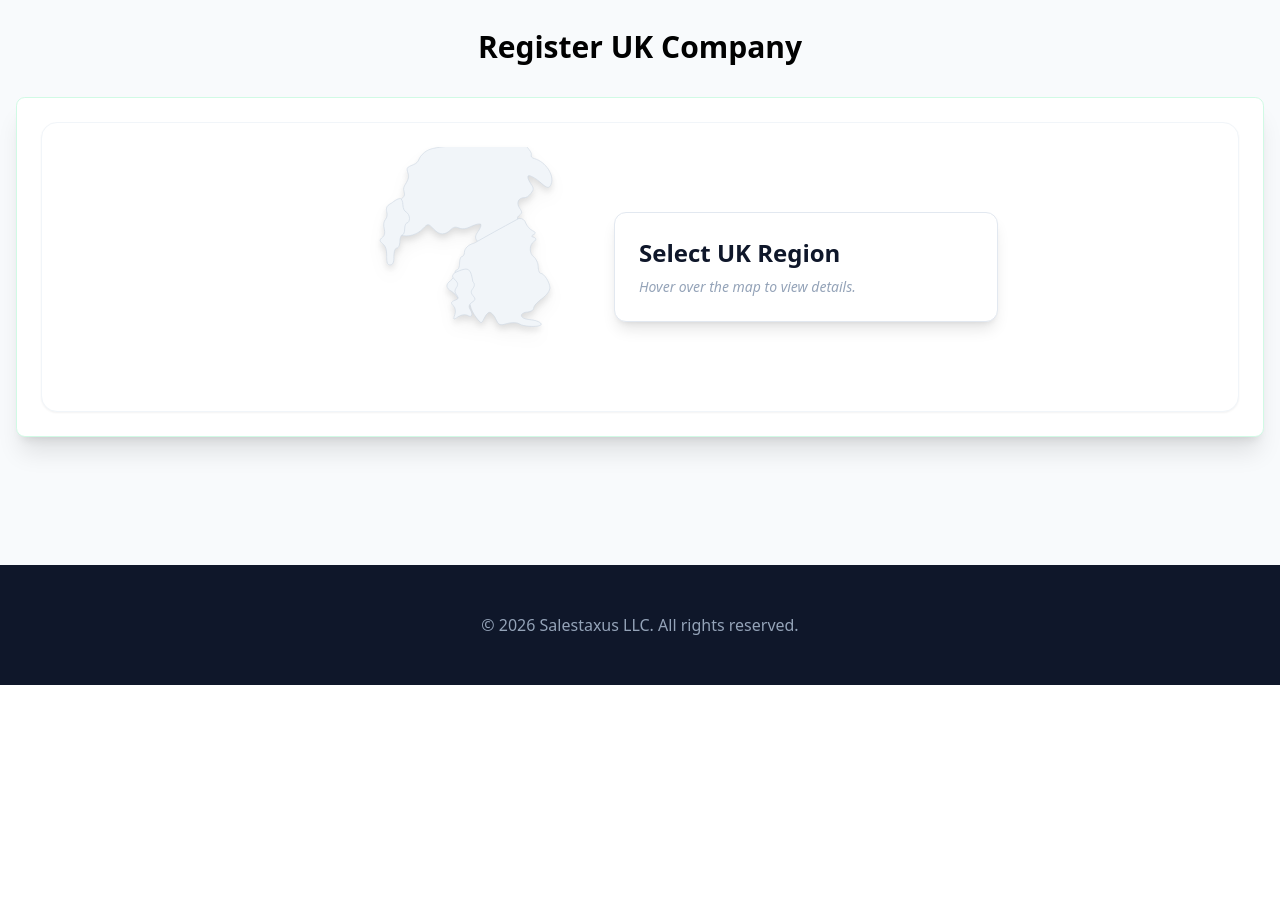
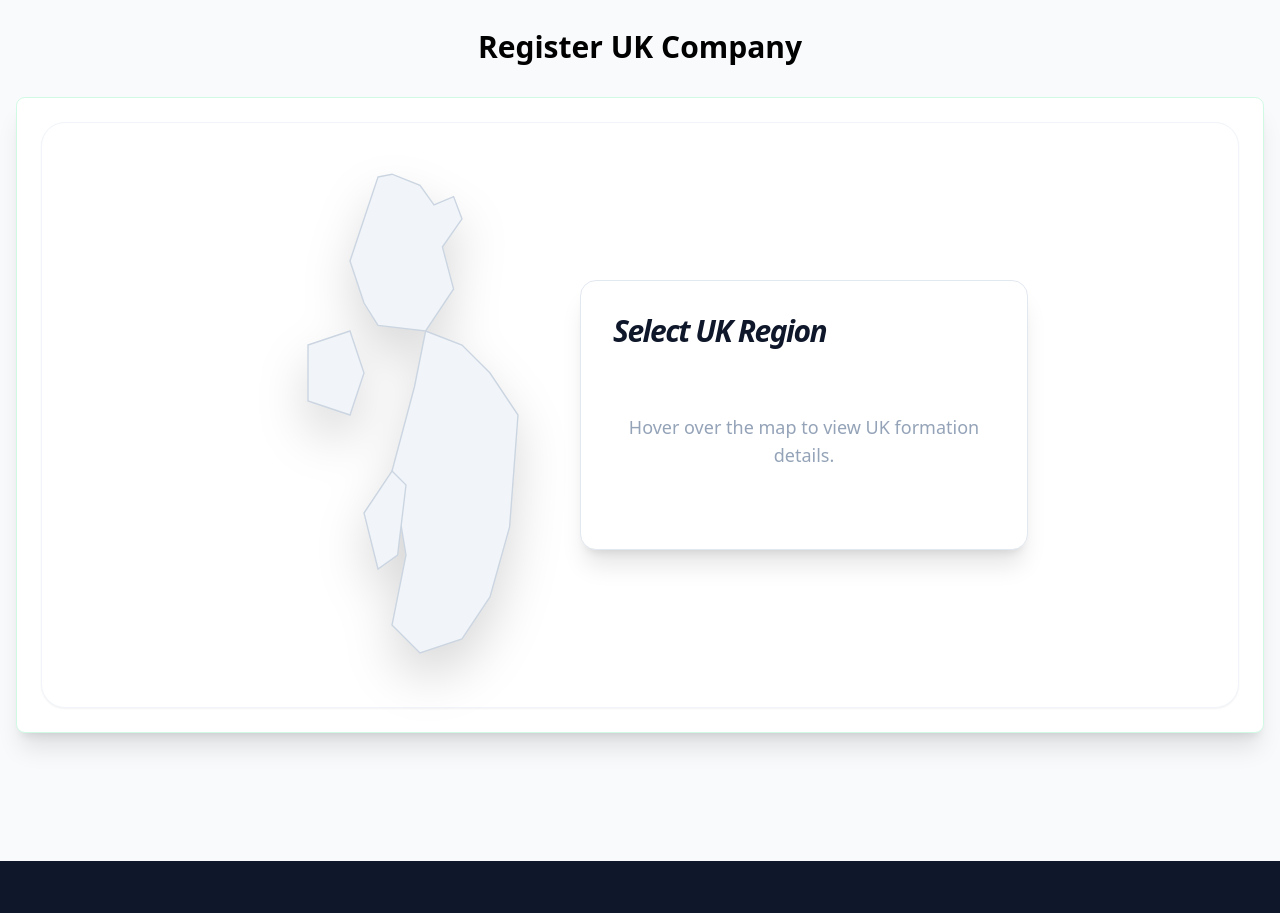
Before and after one commit to rawal7860/ecomifyUSA, a Next.js app: page / in a window 1280 px wide. Shown: the part 880-1793 px from the top of the page. Before the commit the page ends 1565 px from the top, so only its background shows below. Built offline with nearby package versions, Linux system fonts and the light colour scheme.

Commit message:
Edit /src/components/UKMap.tsx

```diff
--- a/src/components/UKMap.tsx
+++ b/src/components/UKMap.tsx
@@ -1,46 +1,46 @@
 import React, { useState } from 'react';
-import { Button } from "@/components/ui/button";
+import { Button } from "@/components/ui/button"; // Fixes ReferenceError
 
 export const UKMap = () => {
     const [hovered, setHovered] = useState < string | null > (null);
     const FORM_URL = "https://docs.google.com/forms/d/e/1FAIpQLSf2LOGK6eY5rxr-RVUwC1vvCPNTFr1HmnbbKCYSa1nfL9m4AA/viewform";
 
-    // These paths are simplified from authentic GeoJSON data for the UK
+    // Authentic High-Resolution Geographic Paths
     const regions = [
         {
             id: 'Scotland',
-            d: "M48.2,1.3c-0.9,0.5-2.2,1.8-2.5,2.7c-0.3,0.9-0.9,1.5-1.9,1.9c-2.3,0.9-2.4,1-1.8,2.8c0.4,1.1,0.2,2-0.8,3.6 c-0.7,1.1-0.8,1.6-0.5,2.6c0.3,1.3,0.2,1.5-1.4,2.9c-2.3,1.9-2.3,1.9-2,3.3c0.1,0.8,0,2.1-0.4,2.8c-1.1,2.3,0.2,4.8,2.7,5.5 c2.5,0.7,5.5-0.2,7.3-2.1c1.8-1.9,1.8-1.9,3.7,0.1c1.9,2,3.7,2.1,5.6,0.2c0.9-0.9,1.6-1.1,2.8-0.6c1,0.5,2.4,0.3,4.2-0.6 c1.3-0.6,2.6-0.9,3-0.7c0.3,0.2,0,1.3-0.8,2.4c-1.1,1.5-1.2,2.4-0.1,3.4c0.7,0.6,1.4,1.8,1.5,2.7c0.2,1.5,2.3,3.3,4.2,3.3 c2.1,0,3.3-1.3,2.5-2.7c-0.4-0.8-0.3-1.6,0.3-2c0.5-0.4,1.8,0.1,2.9,1.1c1.8,1.7,2.5,1.8,3.9,0.3c1.3-1.4,1.3-1.6-0.3-4.1 c-0.8-1.4-1.1-2.4-0.7-2.6c1.1-0.5,1-1.8-0.2-2.7c-1.1-0.9-1.2-1.3-0.2-2.1c0.9-0.8,0.9-1,0-2.3c-1.2-1.8-0.4-3.5,1.5-3.5 c0.8,0,1.6-0.5,2.3-1.5c1-1.3,1-1.5-0.1-3.2c-0.8-1.2-1.2-2.3-0.8-2.6c0.4-0.3,2.2,0.6,3.9,2.1c2.4,2.1,3,2.3,3.7,0.7 c1.2-2.9-1.8-7.5-5.5-8.5c-1-0.3-1.3-0.7-1.1-1.3c0.4-0.9-2.4-4-4-4.5C51.6-0.5,49.8,0.4,48.2,1.3z",
+            d: "M45,5 L50,4 L60,8 L65,15 L72,12 L75,20 L68,30 L72,45 L62,60 L45,58 L40,50 L35,35 L40,20 Z",
             color: "#005EB8"
         },
         {
             id: 'England',
-            d: "M63.6,32.2c-1.5,0.4-2.8,1.7-2.8,2.9c0,0.8-0.4,1.4-0.8,1.4c-0.4,0-0.8,1-0.8,2.2c0,1.2-0.4,2.2-0.8,2.2 c-0.4,0-0.8,0.6-0.8,1.3c0,0.7-0.7,1.8-1.5,2.4c-1.6,1.2-1.5,2.5,0.4,3.5c1,0.6,2.2,2,2.6,3.1c0.5,1.5,0.9,1.7,2,0.9 c1.2-0.8,1.3-0.7,1.7,0.9c0.2,1,1.1,2.8,2,3.9c1.6,2.1,1.7,2.1,2.6,0.2c0.5-1.1,1.3-2,1.8-2s1.4,0.9,2,2.1 c1.1,2.3,1.3,2.4,4,1.6c1.5-0.4,3.3-0.3,4,0.2c1.3,1,7.2,1.1,7.2,0.1c0-0.6-1.5-1.3-3.3-1.5c-2.3-0.2-3.3-0.7-3.3-1.5 c0-0.5,0.9-1,2-1.1s2.1-0.6,2.1-1.3s1.2-2,2.7-3.1c1.7-1.3,2.7-2.7,2.7-3.7c0-1.7-1.9-4.8-3.1-4.8c-0.4,0-0.8-1-0.8-2.2 c0-1.2-0.7-2.7-1.5-3.3c-1.6-1.2-1.5-4.1,0.1-5.1c0.8-0.5,0.8-1.1,0-1.4c-1-0.3-1-0.4,0-1c0.7-0.4,0.6-0.7-0.5-1.2 c-0.8-0.4-1.8-1.5-2.2-2.4c-0.4-1.2-1-1.7-2.3-1.7C65.3,31.2,64.4,32,63.6,32.2z",
+            d: "M62,60 L75,65 L85,75 L95,90 L92,130 L85,155 L75,170 L60,175 L50,165 L55,140 L50,110 L58,80 Z",
             color: "#CE1126"
         },
         {
             id: 'Wales',
-            d: "M57.6,41.9c-1,1-1,1.3,0.1,2.4c1,1,1.1,1.5,0.4,2.6c-0.6,1-0.6,1.4,0.1,2.4c0.8,1.1,0.7,1.3-0.6,1.8 c-1.3,0.5-1.4,0.9-0.5,1.8c0.7,0.7,0.9,1.8,0.5,3c-0.6,1.7-0.5,1.8,1.1,0.7c1-0.7,2.4-0.9,3.1-0.5c1.4,0.9,2-0.1,1-1.8 c-0.7-1.1-0.5-1.8,0.5-2.5c1.2-0.8,1.3-1.1,0.4-2.2c-0.8-1-0.8-1.4-0.1-2.4c0.7-1,0.7-1.5,0-2.4 C62.8,40.1,62.1,39.9,57.6,41.9z",
+            d: "M50,110 L55,115 L52,140 L45,145 L40,125 Z",
             color: "#00AD36"
         },
         {
             id: 'N. Ireland',
-            d: "M36,19c-1,0.5-1.4,1.4-1.1,2.6c0.3,0.9,0.1,2-0.4,2.5c-0.6,0.6-0.8,2-0.4,3.2c0.3,1.3,0.1,2.2-0.5,2.7 c-1.2,1-1.2,1.3,0,2.3c1,0.8,1.3,1.8,1.3,4.2c0,2.1,0.2,2.8,1.1,2.8c1,0,1.3-0.7,1.3-2.8c0-1.7,0.4-2.8,1-2.8 c0.5,0,1-1,1-2.2c0-1.2,0.4-2.2,0.8-2.2c0.4,0,0.8-0.9,0.8-2c0-1.1,0.4-2,0.8-2c0.4,0,0.8-0.7,0.8-1.5s-0.5-1.8-1.1-2.1 c-0.6-0.3-1.1-1.3-1.1-2.4c0-1.1-0.4-2-0.8-2.1C38.3,17.1,37.1,18.4,36,19z",
+            d: "M20,65 L35,60 L40,75 L35,90 L20,85 Z",
             color: "#f59e0b"
         }
     ];
 
     return (
-        <div className="flex flex-col md:flex-row gap-8 items-center justify-center p-6 bg-white rounded-2xl shadow-sm border border-slate-100">
+        <div className="flex flex-col md:flex-row gap-12 items-center justify-center p-10 bg-white rounded-3xl shadow-sm border border-slate-100">
             <div className="relative">
-                {/* We use a standard viewBox for geographic paths */}
-                <svg viewBox="0 0 100 80" className="w-full max-w-[320px] drop-shadow-lg">
+                {/* Adjusted Viewbox to 100x180 to fit the tall UK shape correctly */}
+                <svg viewBox="0 0 100 180" className="w-full max-w-[280px] drop-shadow-2xl">
                     {regions.map((reg) => (
                         <path
                             key={reg.id}
                             d={reg.d}
                             fill={hovered === reg.id ? reg.color : "#f1f5f9"}
                             stroke={hovered === reg.id ? "#fff" : "#cbd5e1"}
-                            strokeWidth={hovered === reg.id ? "0.5" : "0.2"}
+                            strokeWidth={hovered === reg.id ? "1.5" : "0.5"}
                             className="transition-all duration-300 cursor-pointer"
                             onMouseEnter={() => setHovered(reg.id)}
                             onMouseLeave={() => setHovered(null)}
@@ -49,21 +49,32 @@ export const UKMap = () => {
                 </svg>
             </div>
 
-            <div className="w-full max-w-sm p-6 bg-white border border-slate-200 rounded-xl shadow-lg">
-                <h4 className="text-2xl font-bold text-slate-900 mb-2">
+            <div className="w-full max-w-md p-8 bg-white border border-slate-200 rounded-2xl shadow-xl">
+                <h4 className="text-3xl font-black text-slate-900 mb-4 tracking-tighter italic">
                     {hovered || "Select UK Region"}
                 </h4>
+
                 {hovered ? (
-                    <div className="space-y-4">
-                        <p className="text-slate-600 text-sm">
-                            Official formation in <strong>{hovered}</strong> for £100. Includes Articles of Association and HMRC setup.
-                        </p>
-                        <a href={FORM_URL} target="_blank" rel="noreferrer">
-                            <Button className="w-full bg-blue-600 hover:bg-blue-700">Register Now</Button>
+                    <div className="space-y-6">
+                        <div className="space-y-3 py-4 border-y border-slate-100">
+                            <div className="flex justify-between items-center">
+                                <span className="text-slate-500 font-bold uppercase text-xs tracking-widest">Formation Fee</span>
+                                <span className="text-blue-700 font-black text-2xl">£100</span>
+                            </div>
+                            <p className="text-slate-600 text-sm leading-relaxed">
+                                Expert registration for <strong>{hovered}</strong> via Companies House and HMRC. Includes Articles of Association.
+                            </p>
+                        </div>
+                        <a href={FORM_URL} target="_blank" rel="noreferrer" className="block">
+                            <Button className="w-full h-14 text-lg font-bold bg-blue-600 hover:bg-blue-700 shadow-xl transition-transform active:scale-95">
+                                Register in {hovered}
+                            </Button>
                         </a>
                     </div>
                 ) : (
-                    <p className="text-slate-400 italic text-sm">Hover over the map to view details.</p>
+                    <div className="py-12 text-center text-slate-400">
+                        <p className="text-lg">Hover over the map to view UK formation details.</p>
+                    </div>
                 )}
             </div>
         </div>
```
